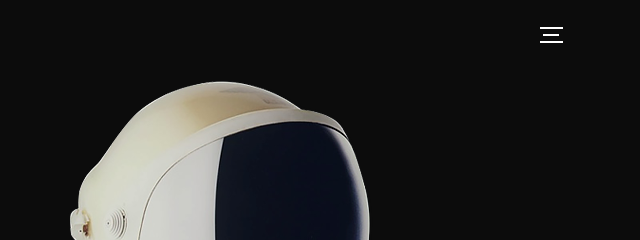
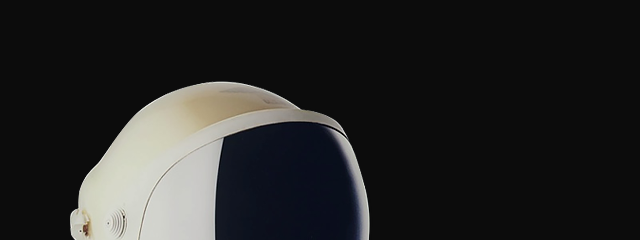
Before and after one commit to YinsiProject/yinsiproject.github.io, a plain HTML site: page index.html in a window 1280 px wide. Shown: the top 240 px of the page, 640-1280 px from the left. Drawn offline with nearby package versions, Linux system fonts and the light colour scheme.

Commit message:
Update index.html

```diff
--- a/index.html
+++ b/index.html
@@ -19,9 +19,6 @@
           <a class="header--logo" href="#0">
             <p>Yinsi</p>
           </a>
-          <div class="header--nav-toggle">
-            <span></span>
-          </div>
         </header>
         <nav class="l-side-nav">
           <ul class="side-nav">
```
